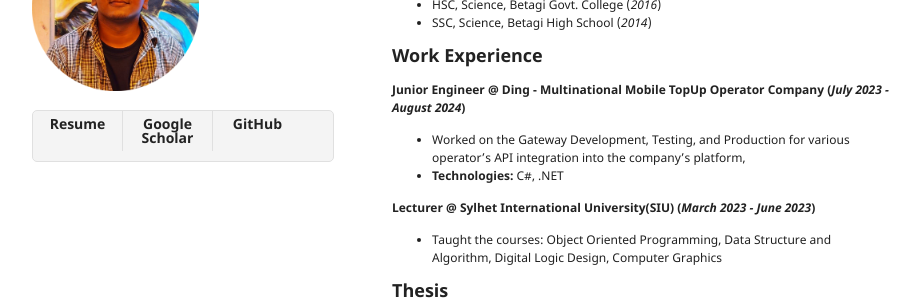
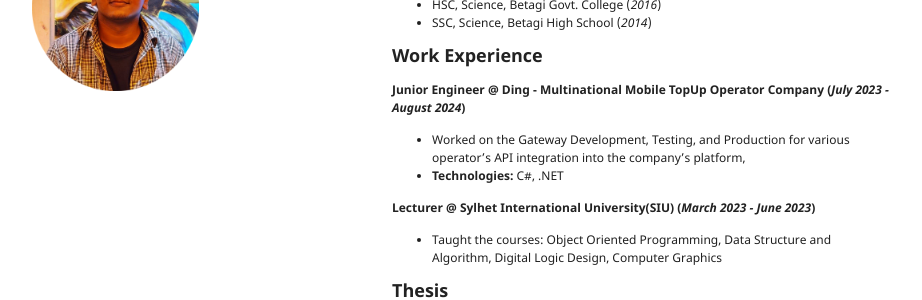
Before and after one commit to neyamul-sbr/neyamul.github.io, a Jekyll site: the page built from index.md, in a window 1280 px wide. Shown: the part 139-439 px from the top of the page, without its empty margins (178-1100 px from the left). Built offline with Jekyll 4.4.1, drawn with Linux system fonts in a browser that asks for light colours; our own code applies the rules of GitHub Pages for plain Markdown files; the repository's description, which GitHub fills in, is left out.

Commit message:
Update default.html

```diff
--- a/_layouts/default.html
+++ b/_layouts/default.html
@@ -32,11 +32,11 @@
         {% endif %} -->
 
         {% if site.show_downloads %}
-        <ul class="downloads">
+<!--         <ul class="downloads">
           <li><a href="https://drive.google.com/file/d/1mYg1v7p2T_K0sqUR-SF1oJ6ONMMkJgpD/view?usp=sharing"><strong>Resume</strong></a></li>
           <li><a href="https://scholar.google.com/citations?user=CFd81q4AAAAJ&hl=en&oi=ao"><strong>Google Scholar</strong></a></li>
           <li><a href="{{ site.github.owner_url }}"><strong>GitHub</strong></a></li>
-        </ul>
+        </ul> -->
         {% endif %}
       </header>
       <section>
```
